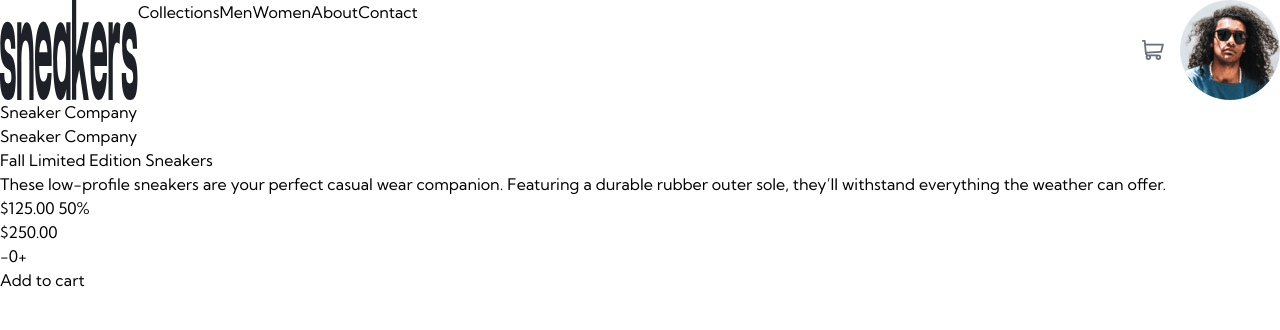
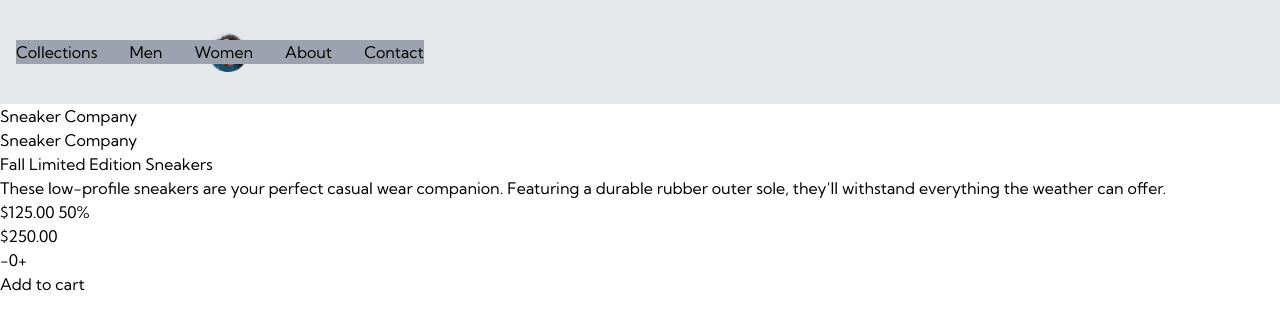
Before and after one commit to MaretaVila/ecommerce-react, a React (Vite) app: page / in a window 1280 px wide. Shown: the top 330 px of the page. Built offline with nearby package versions, Linux system fonts and the light colour scheme.

Commit message:
creation of componentes

```diff
--- a/src/componentes/header/MainHeader.jsx
+++ b/src/componentes/header/MainHeader.jsx
@@ -4,13 +4,21 @@ import MenuIcon from "@/componentes/icons/MenuIcon";
 import CartIcon from "@/componentes/icons/CartIcon";
 
 const MainHeader = () => {
+  const handleOpenMenu = () => {
+    console.log("click");
+  };
+
   return (
-    <header className="flex">
-      <button className="md:hidden">
+    <header className="container mx-auto flex items-center gap-4 px-4 py-8 bg-gray-200">
+      <button className="md:hidden" onClick={handleOpenMenu}>
         <MenuIcon />
       </button>
-      <img src={LogoSneakers} alt="Logo sneakers" className="mr-auto md:mr-0" />
-      <nav className="hidden md:block md:mr-auto">
+      <img
+        src={LogoSneakers}
+        alt="Logo sneakers"
+        className="mr-auto mb-1 h-5 md:mr-0"
+      />
+      <nav className="absolute bg-gray-400 flex flex-col md:mr-auto md:flex md:flex-row md:gap-8">
         <a href="#">Collections</a>
         <a href="#">Men</a>
         <a href="#">Women</a>
@@ -21,7 +29,7 @@ const MainHeader = () => {
         <button>
           <CartIcon />
         </button>
-        <img src={AvatarImagen} alt="avatar" />
+        <img src={AvatarImagen} alt="avatar" className="w-10" />
       </div>
     </header>
   );
```
